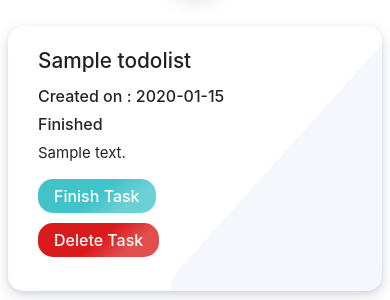
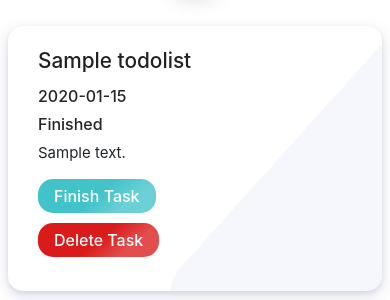
Before and after one commit to fahmisf19/pbp-assignment, a Django app: page /todolist/ in a window 390 px wide. Shown: the part 170-470 px from the top of the page. Run offline with Django 4.2, Linux system fonts and the light colour scheme; a user stored in the database is signed in; tables that the repository leaves empty hold one stand-in row (values such as "Sample post"); some libraries are stand-ins or nearby versions.

Commit message:
fix: Date not responsive

```diff
--- a/todolist/templates/todolist.html
+++ b/todolist/templates/todolist.html
@@ -35,7 +35,7 @@
               <div class="hover_color_bubble"></div>
               <div class="title">
                 <h3>{{task.title}}</h3>
-                <h6>Created on : {{task.date}}</h6>
+                <h6>{{task.date}}</h6>
                 <h6>{{task.finish}}</h6>
               </div>
               <div class="description">
```
